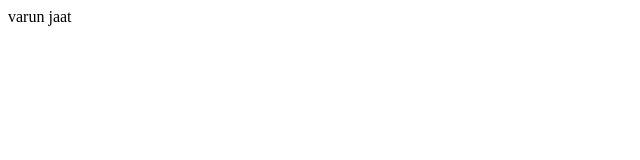
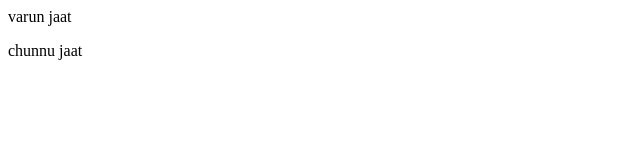
Before and after one commit to varunchoudhary1101/first-one, a plain HTML site: page index.html in a window 1280 px wide. Shown: the full height of the page, 0-640 px from the left. Drawn offline with Linux system fonts and the light colour scheme.

Commit message:
new line

```diff
--- a/index.html
+++ b/index.html
@@ -1 +1,2 @@
 <p> varun jaat </p>
+<p> chunnu jaat </p>
```
